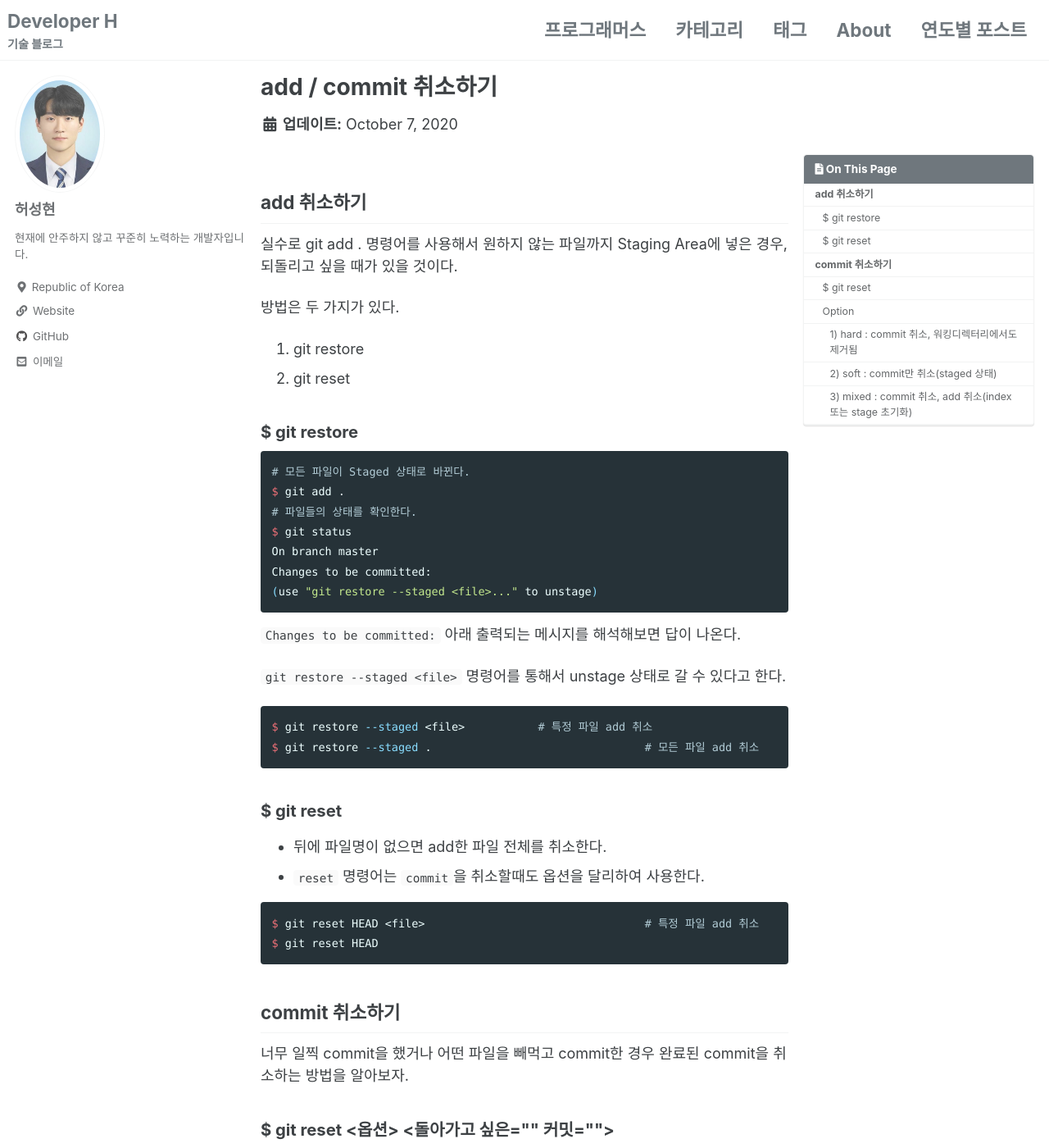
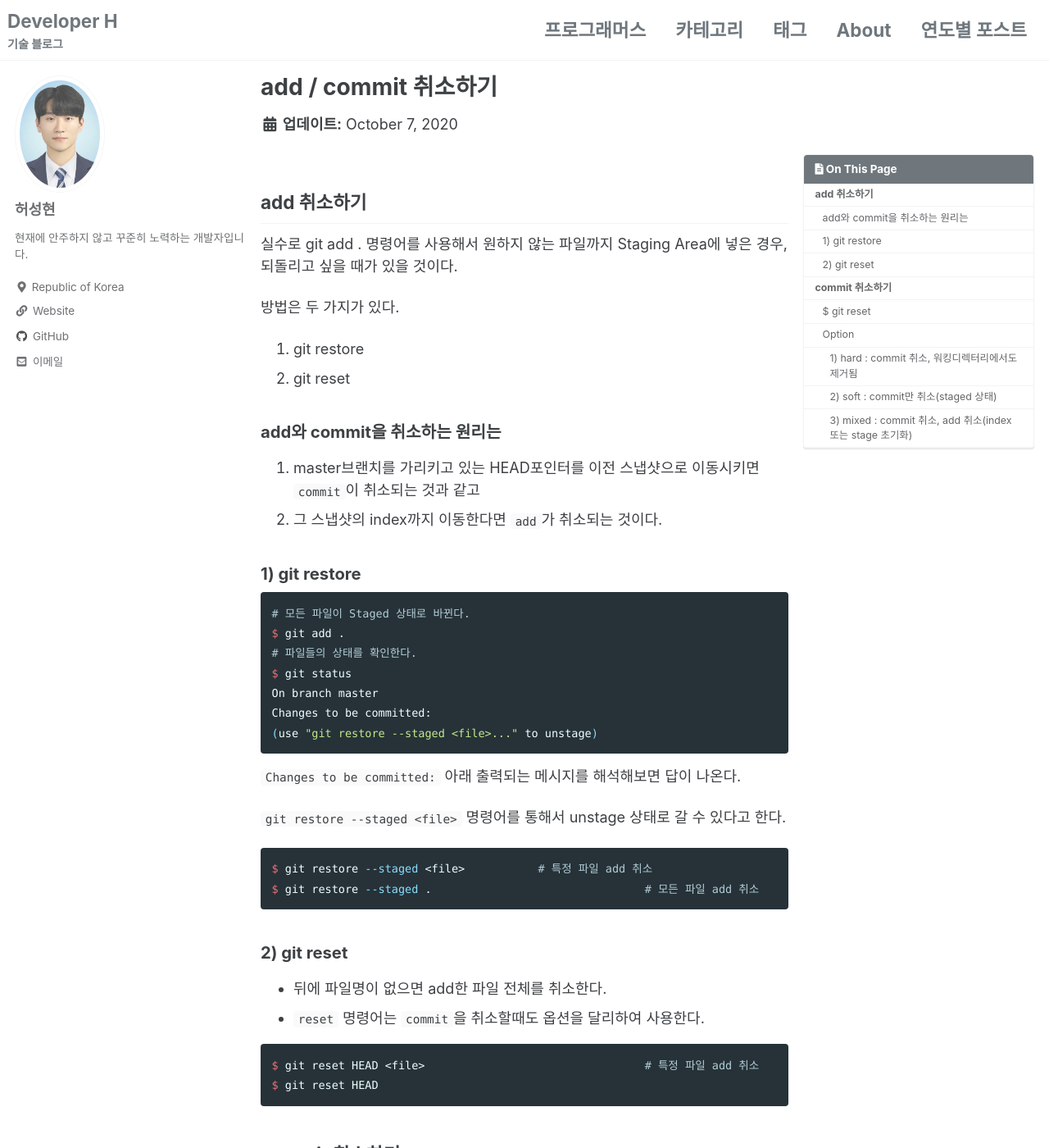
Before and after one commit to heoseongh/heoseongh.github.io, a Jekyll site: the page built from _posts/2020-10-07-git-add-cancle.md, in a window 1280 px wide and 1400 px high. Shown: the whole window at 82% size. Built offline with Jekyll 4.4.1, drawn with Linux system fonts in a browser that asks for light colours; cached includes are drawn as plain includes.

Commit message:
git-add-cancel본문수정

````diff
--- a/_posts/2020-10-07-git-add-cancle.md
+++ b/_posts/2020-10-07-git-add-cancle.md
@@ -20,7 +20,12 @@ tags:
 1. git restore
 2. git reset
 
-### $ git restore
+### add와 commit을 취소하는 원리는
+
+1. master브랜치를 가리키고 있는 HEAD포인터를 이전 스냅샷으로 이동시키면 `commit`이 취소되는 것과 같고
+2. 그 스냅샷의 index까지 이동한다면 `add`가 취소되는 것이다.
+
+### 1) git restore
 
 ```bash
 # 모든 파일이 Staged 상태로 바뀐다.
@@ -41,7 +46,7 @@ $ git restore --staged <file>		# 특정 파일 add 취소
 $ git restore --staged .				# 모든 파일 add 취소
 ```
 
-### $ git reset
+### 2) git reset
 
 * 뒤에 파일명이 없으면 add한 파일 전체를 취소한다.
 * `reset` 명령어는 `commit`을 취소할때도 옵션을 달리하여 사용한다.
````
